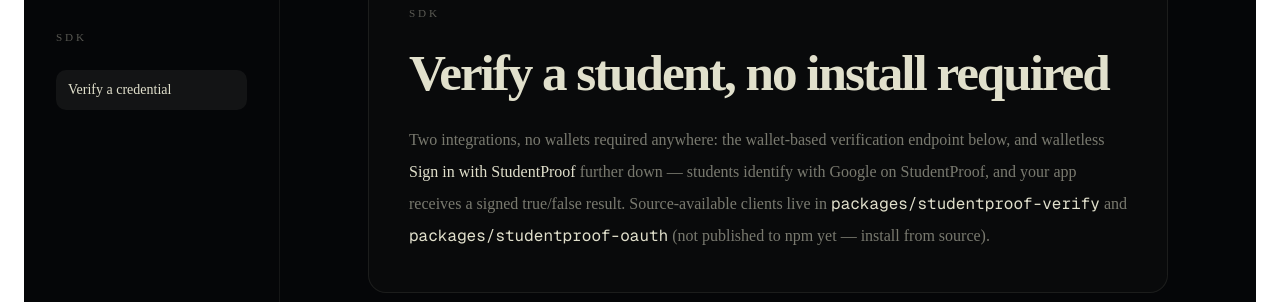
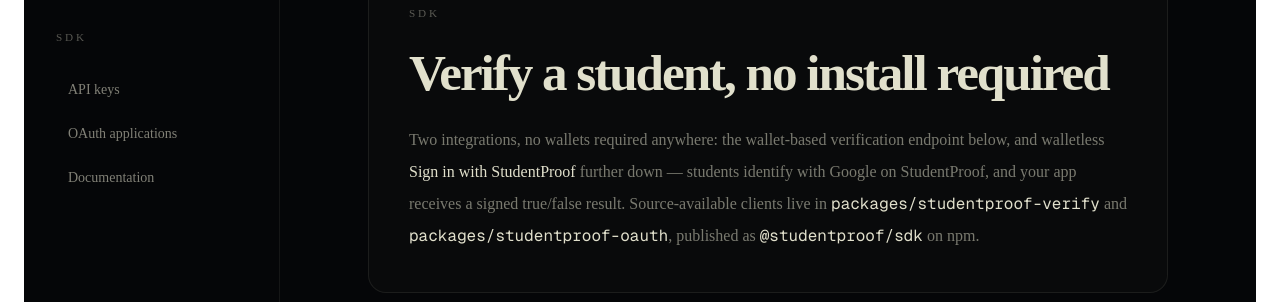
Before and after one commit to dhanushonchain/StudentProof, a Next.js app: page /sdk in a window 1280 px wide. Shown: the part 156-458 px from the top of the page. Built offline with nearby package versions, Linux system fonts and the light colour scheme; no server answers.

Commit message:
fix: render DeveloperOAuthPanel on /sdk page, fix stale npm text

```diff
--- a/app/sdk/page.tsx
+++ b/app/sdk/page.tsx
@@ -3,6 +3,7 @@
 import { auth } from "@/auth";
 import { TopAccessNav } from "@/components/nav-bar/nav-bar";
 import DeveloperKeysPanel from "./DeveloperKeysPanel";
+import DeveloperOAuthPanel from "./DeveloperOAuthPanel";
 import { SdkAccessPanel, SdkEndpointDocs, SdkOAuthDocs } from "./sdk-content";
 
 const CREAM = "#E1E0CC";
@@ -35,11 +36,17 @@
             <p className="mb-6 text-[0.7rem] uppercase tracking-[0.25em]" style={{ color: `${CREAM}60` }}>
               SDK
             </p>
-            <nav className="space-y-1 text-sm" style={{ color: `${CREAM}55` }}>
-              <p className="rounded-lg px-3 py-2.5" style={{ background: `${CREAM}10`, color: CREAM }}>
-                Verify a credential
-              </p>
-            </nav>
+             <nav className="space-y-1 text-sm" style={{ color: `${CREAM}55` }}>
+               <a href="#api-keys" className="block rounded-lg px-3 py-2.5 hover:opacity-80" style={{ color: `${CREAM}90` }}>
+                 API keys
+               </a>
+               <a href="#oauth-apps" className="block rounded-lg px-3 py-2.5 hover:opacity-80" style={{ color: `${CREAM}90` }}>
+                 OAuth applications
+               </a>
+               <a href="#docs" className="block rounded-lg px-3 py-2.5 hover:opacity-80" style={{ color: `${CREAM}90` }}>
+                 Documentation
+               </a>
+             </nav>
             <div className="mt-auto pt-10 text-xs" style={{ color: `${CREAM}30` }}>
               StudentProof © 2025
             </div>
@@ -64,16 +71,23 @@
                   students identify with Google on StudentProof, and your app receives a signed
                   true/false result. Source-available clients live in{" "}
                   <code style={{ color: CREAM }}>packages/studentproof-verify</code> and{" "}
-                  <code style={{ color: CREAM }}>packages/studentproof-oauth</code> (not published
-                  to npm yet — install from source).
+                  <code style={{ color: CREAM }}>packages/studentproof-oauth</code>, published
+                  as <code style={{ color: CREAM }}>@studentproof/sdk</code> on npm.
                 </p>
               </div>
 
               {/* Get API Access */}
               <SdkAccessPanel businessId={businessId} freshApiKey={freshApiKey} />
 
-              {/* Self-serve key management for signed-in developers */}
-              {businessId && <DeveloperKeysPanel />}
+              <div id="api-keys">
+                {/* Self-serve key management for signed-in developers */}
+                {businessId && <DeveloperKeysPanel />}
+              </div>
+
+              <div id="oauth-apps">
+                {/* Sign-in with StudentProof — register OAuth applications */}
+                <DeveloperOAuthPanel businessId={businessId} />
+              </div>
 
               <SdkOAuthDocs />
 
```
